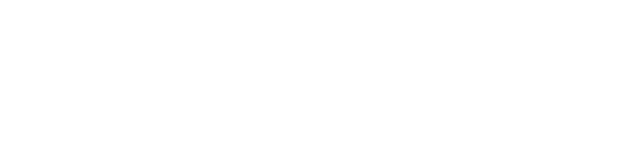
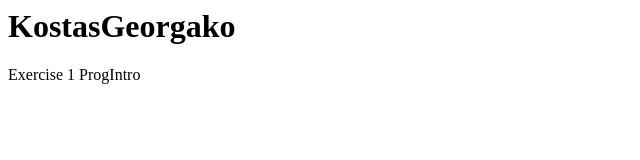
Before and after one commit to KostasGeorgako/KostasGeorgako.github.io, a plain HTML site: page index.html in a window 1280 px wide. Shown: the whole page, without its empty margins (0-640 px from the left). Drawn offline with Linux system fonts and the light colour scheme.

Commit message:
exercise1

```diff
--- a/index.html
+++ b/index.html
@@ -5,6 +5,7 @@
     <title>Document</title>
 </head>
 <body>
-
+    <h1>KostasGeorgako</h1>
+    <p>Exercise 1 ProgIntro</p>
 </body>
 </html>
```
